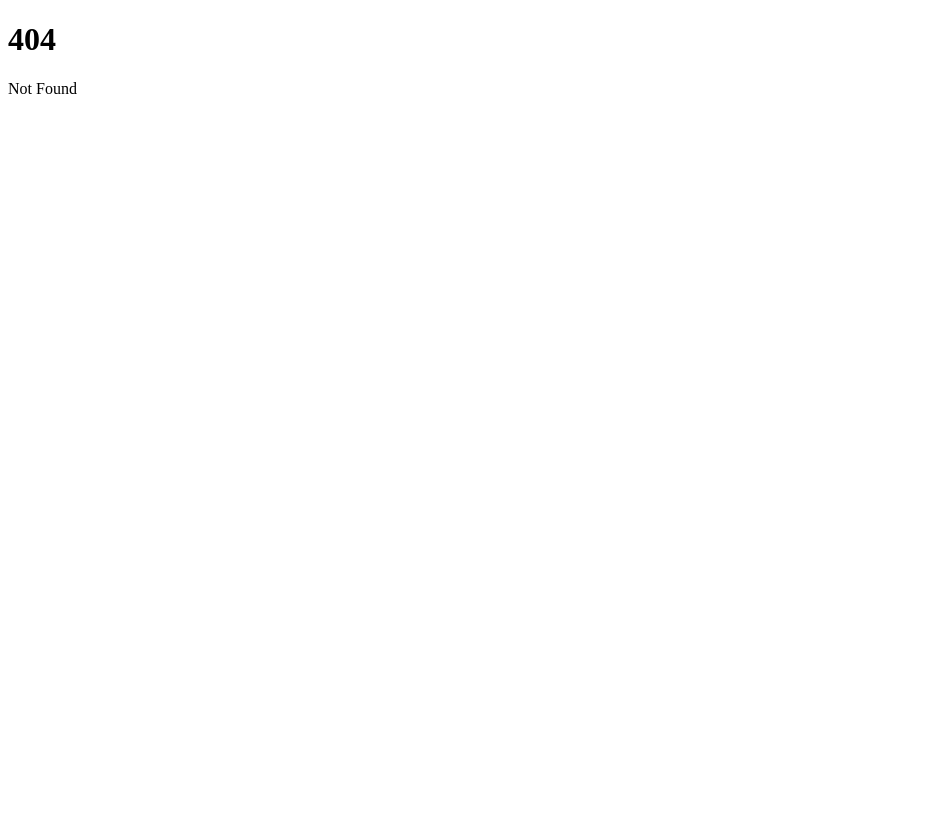
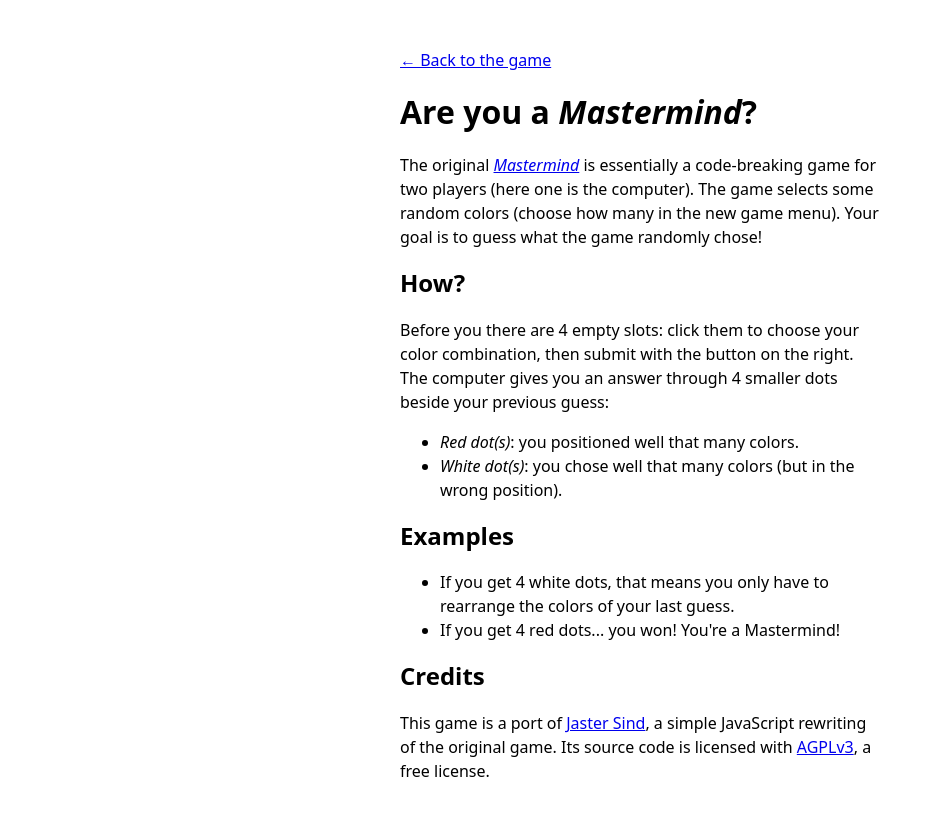
Before and after one commit to diesys/mainmind, a SvelteKit app: page /rules in a window 1280 px wide. Before the commit this address had no page. Shown: the top 816 px of the page, without its empty margins (0-934 px from the left). Built offline with nearby package versions, Linux system fonts and the light colour scheme.

Commit message:
feat: add minimal rules page (phase 9)
- port legacy help modal content to src/routes/rules/+page.svelte
- credit Jaster Sind + AGPLv3 (hosting links dropped)
- add "How to play" footer link using $app/paths resolve

```diff
--- /dev/null
+++ b/src/routes/rules/+page.svelte
@@ -0,0 +1,79 @@
+<script lang="ts">
+import { resolve } from '$app/paths';
+</script>
+
+<svelte:head>
+	<title>Rules · Mastermind</title>
+</svelte:head>
+
+<main class="rules">
+	<p>
+		<a href={resolve('/')}>&larr; Back to the game</a>
+	</p>
+
+	<h1>Are you a <i>Mastermind</i>?</h1>
+
+	<p>
+		The original
+		<a
+			href="https://en.wikipedia.org/wiki/Mastermind_(board_game)"
+			target="_blank"
+			rel="noreferrer"
+			><i>Mastermind</i></a
+		>
+		is essentially a code-breaking game for two players (here one is the computer). The game selects some
+		random colors (choose how many in the new game menu). Your goal is to guess what the game randomly chose!
+	</p>
+
+	<h2>How?</h2>
+
+	<p>
+		Before you there are 4 empty slots: click them to choose your color combination, then submit with the
+		button on the right. The computer gives you an answer through 4 smaller dots beside your previous guess:
+	</p>
+
+	<ul>
+		<li><i>Red dot(s)</i>: you positioned well that many colors.</li>
+		<li><i>White dot(s)</i>: you chose well that many colors (but in the wrong position).</li>
+	</ul>
+
+	<h2>Examples</h2>
+
+	<ul>
+		<li>If you get 4 white dots, that means you only have to rearrange the colors of your last guess.</li>
+		<li>If you get 4 red dots... you won! You're a Mastermind!</li>
+	</ul>
+
+	<h2>Credits</h2>
+
+	<p>
+		This game is a port of
+		<a
+			href="https://git.eigenlab.org/sbiego/JasterSind"
+			target="_blank"
+			rel="noreferrer"
+			>Jaster Sind</a
+		>, a simple JavaScript rewriting of the original game. Its source code is licensed with
+		<a
+			href="https://www.gnu.org/licenses/agpl-3.0.en.html"
+			target="_blank"
+			rel="noreferrer"
+			>AGPLv3</a
+		>, a free license.
+	</p>
+</main>
+
+<style>
+	.rules {
+		max-width: 30rem;
+		margin: 0 auto;
+		padding: 1.5rem 1rem;
+		font-family: system-ui, sans-serif;
+		line-height: 1.5;
+	}
+
+	h1,
+	h2 {
+		line-height: 1.2;
+	}
+</style>
```
Also changed, not shown: src/routes/+page.svelte (+13 -0 lines), 1 other file (tests, documents, lock files or other folders).
